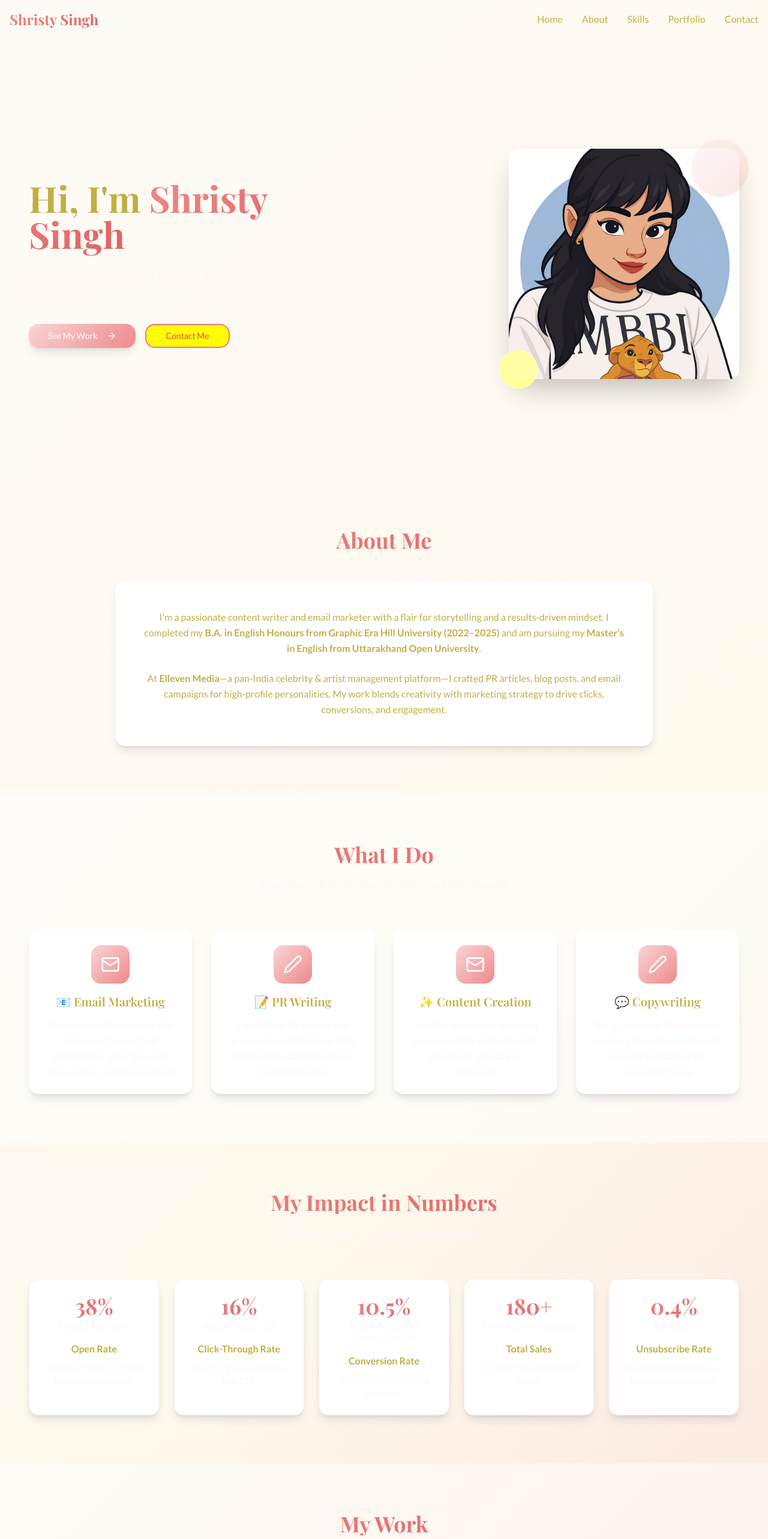
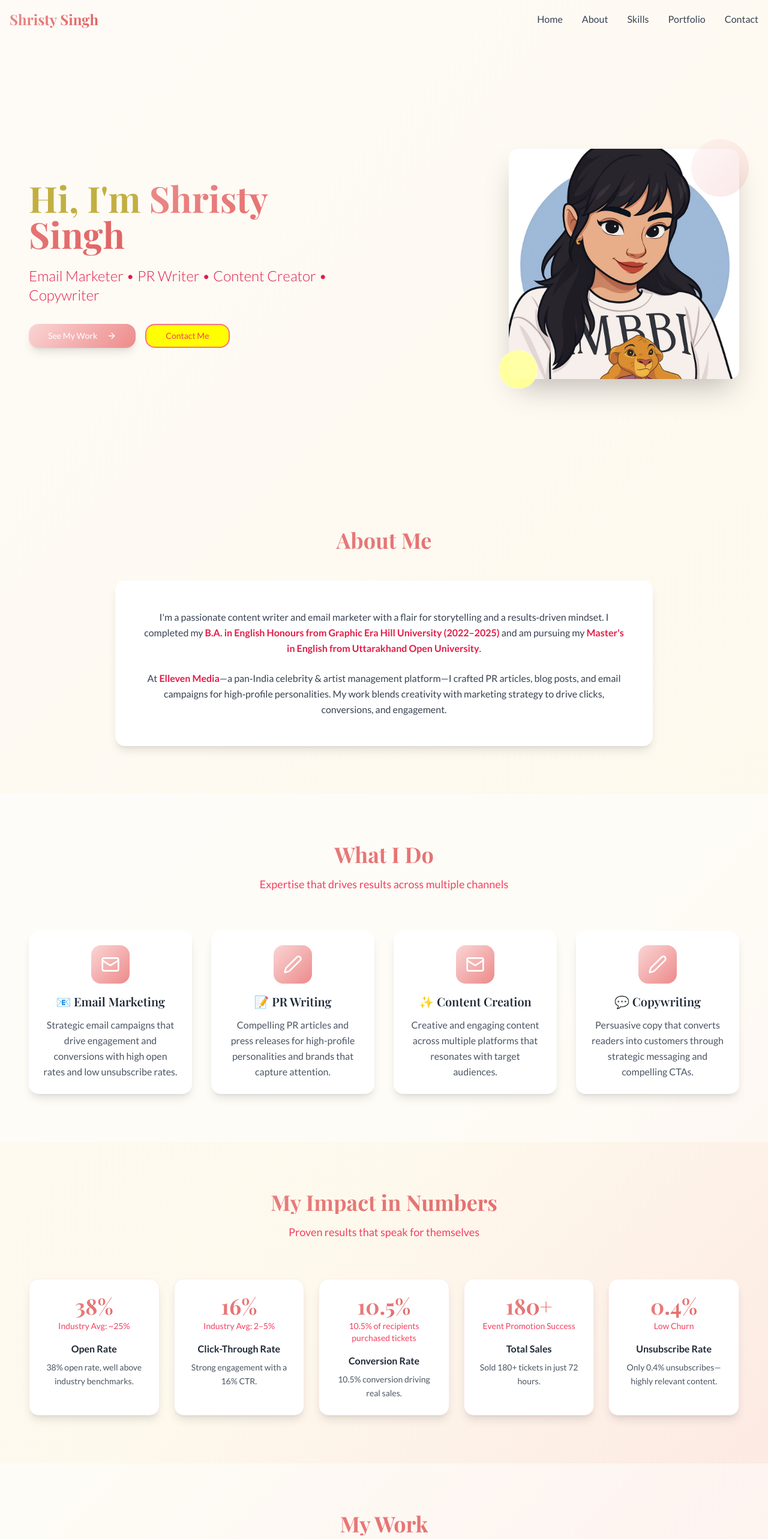
Before and after one commit to TanujChandola/shristy-pastel-portfolio, a React (Vite) app: page / in a window 1280 px wide. Shown: the top 2566 px of the page at 60% size. Built offline with nearby package versions, Linux system fonts and the light colour scheme.

Commit message:
Fix: Improve text color and theme consistency
Updated text colors to softer grays for better readability and theme consistency across the entire website.

```diff
--- a/src/components/About.tsx
+++ b/src/components/About.tsx
@@ -10,14 +10,14 @@ const About = () => {
 
           <div className="bg-white rounded-2xl p-8 md:p-12 shadow-lg animate-fade-in-up">
             <div className="prose prose-lg max-w-none">
-              <p className="text-foreground leading-relaxed mb-6">
+              <p className="text-gray-700 leading-relaxed mb-6">
                 I'm a passionate content writer and email marketer with a flair for storytelling and a results‑driven mindset.
-                I completed my <strong>B.A. in English Honours from Graphic Era Hill University (2022–2025)</strong> and am pursuing
-                my <strong>Master's in English from Uttarakhand Open University</strong>.
+                I completed my <strong className="text-rose-600">B.A. in English Honours from Graphic Era Hill University (2022–2025)</strong> and am pursuing
+                my <strong className="text-rose-600">Master's in English from Uttarakhand Open University</strong>.
               </p>
 
-              <p className="text-foreground leading-relaxed">
-                At <strong>Elleven Media</strong>—a pan‑India celebrity & artist management platform—I crafted PR articles,
+              <p className="text-gray-700 leading-relaxed">
+                At <strong className="text-rose-600">Elleven Media</strong>—a pan‑India celebrity & artist management platform—I crafted PR articles,
                 blog posts, and email campaigns for high‑profile personalities. My work blends creativity with marketing
                 strategy to drive clicks, conversions, and engagement.
               </p>
--- a/src/components/Contact.tsx
+++ b/src/components/Contact.tsx
@@ -11,7 +11,7 @@ const Contact = () => {
             Let's Work Together
           </h2>
 
-          <p className="text-gray-700 text-lg mb-12 animate-fade-in">
+          <p className="text-rose-500 text-lg mb-12 animate-fade-in">
             Ready to elevate your content strategy? Let's discuss how I can help drive your marketing goals.
           </p>
 
@@ -25,7 +25,7 @@ const Contact = () => {
                 <h3 className="font-playfair text-2xl font-semibold mb-4 text-gray-800">
                   Get In Touch
                 </h3>
-                <p className="text-gray-700 mb-6">
+                <p className="text-gray-600 mb-6">
                   I'm always excited to discuss new opportunities and creative projects.
                 </p>
               </div>
--- a/src/components/Hero.tsx
+++ b/src/components/Hero.tsx
@@ -1,5 +1,7 @@
+
 import { Button } from '@/components/ui/button';
 import { ArrowRight } from 'lucide-react';
+
 const Hero = () => {
   const scrollToSection = (sectionId: string) => {
     const element = document.getElementById(sectionId);
@@ -9,7 +11,9 @@ const Hero = () => {
       });
     }
   };
-  return <section id="hero" className="min-h-screen flex items-center justify-center px-4 pt-20">
+
+  return (
+    <section id="hero" className="min-h-screen flex items-center justify-center px-4 pt-20">
       <div className="container mx-auto">
         <div className="grid grid-cols-1 lg:grid-cols-2 gap-12 items-center">
 
@@ -19,7 +23,7 @@ const Hero = () => {
               Hi, I'm <span className="text-gradient">Shristy Singh</span>
             </h1>
 
-            <p className="text-xl md:text-2xl text-muted-foreground mb-8 font-light">
+            <p className="text-xl md:text-2xl text-rose-600 mb-8 font-light">
               Email Marketer • PR Writer • Content Creator • Copywriter
             </p>
 
@@ -47,6 +51,8 @@ const Hero = () => {
           </div>
         </div>
       </div>
-    </section>;
+    </section>
+  );
 };
+
 export default Hero;
--- a/src/components/Impact.tsx
+++ b/src/components/Impact.tsx
@@ -67,7 +67,7 @@ const Impact = () => {
           <h2 className="font-playfair text-3xl md:text-4xl font-bold mb-4 text-gradient animate-fade-in">
             My Impact in Numbers
           </h2>
-          <p className="text-muted-foreground text-lg animate-fade-in">
+          <p className="text-rose-500 text-lg animate-fade-in">
             Proven results that speak for themselves
           </p>
         </div>
@@ -134,16 +134,16 @@ const StatCard = ({ stat, isVisible, delay }: StatCardProps) => {
         <div className="text-3xl md:text-4xl font-bold text-gradient font-playfair">
           {count.toFixed(stat.value % 1 !== 0 ? 1 : 0)}{stat.suffix}
         </div>
-        <div className="text-sm text-muted-foreground font-medium mt-1">
+        <div className="text-sm text-rose-500 font-medium mt-1">
           {stat.benchmark}
         </div>
       </div>
 
-      <h3 className="font-semibold text-foreground mb-2">
+      <h3 className="font-semibold text-gray-800 mb-2">
         {stat.label}
       </h3>
 
-      <p className="text-sm text-muted-foreground leading-relaxed">
+      <p className="text-sm text-gray-600 leading-relaxed">
         {stat.description}
       </p>
     </div>
--- a/src/components/Navigation.tsx
+++ b/src/components/Navigation.tsx
@@ -33,31 +33,31 @@ const Navigation = () => {
           <div className="hidden md:flex space-x-8">
             <button
               onClick={() => scrollToSection('hero')}
-              className="text-foreground hover:text-primary transition-colors font-medium"
+              className="text-gray-700 hover:text-rose-500 transition-colors font-medium"
             >
               Home
             </button>
             <button
               onClick={() => scrollToSection('about')}
-              className="text-foreground hover:text-primary transition-colors font-medium"
+              className="text-gray-700 hover:text-rose-500 transition-colors font-medium"
             >
               About
             </button>
             <button
               onClick={() => scrollToSection('skills')}
-              className="text-foreground hover:text-primary transition-colors font-medium"
+              className="text-gray-700 hover:text-rose-500 transition-colors font-medium"
             >
               Skills
             </button>
             <button
               onClick={() => scrollToSection('portfolio')}
-              className="text-foreground hover:text-primary transition-colors font-medium"
+              className="text-gray-700 hover:text-rose-500 transition-colors font-medium"
             >
               Portfolio
             </button>
             <button
               onClick={() => scrollToSection('contact')}
-              className="text-foreground hover:text-primary transition-colors font-medium"
+              className="text-gray-700 hover:text-rose-500 transition-colors font-medium"
             >
               Contact
             </button>
--- a/src/components/Portfolio.tsx
+++ b/src/components/Portfolio.tsx
@@ -32,7 +32,7 @@ const Portfolio = () => {
           <h2 className="font-playfair text-3xl md:text-4xl font-bold mb-4 text-gradient animate-fade-in">
             My Work
           </h2>
-          <p className="text-gray-700 text-lg animate-fade-in">
+          <p className="text-rose-500 text-lg animate-fade-in">
             Real projects, real results
           </p>
         </div>
@@ -53,7 +53,7 @@ const Portfolio = () => {
                   {project.title}
                 </h3>
 
-                <p className="text-gray-700 leading-relaxed mb-6 flex-grow">
+                <p className="text-gray-600 leading-relaxed mb-6 flex-grow">
                   {project.description}
                 </p>
 
--- a/src/components/Skills.tsx
+++ b/src/components/Skills.tsx
@@ -32,7 +32,7 @@ const Skills = () => {
           <h2 className="font-playfair text-3xl md:text-4xl font-bold mb-4 text-gradient animate-fade-in">
             What I Do
           </h2>
-          <p className="text-muted-foreground text-lg animate-fade-in">
+          <p className="text-rose-500 text-lg animate-fade-in">
             Expertise that drives results across multiple channels
           </p>
         </div>
@@ -49,11 +49,11 @@ const Skills = () => {
                   <skill.icon className="h-8 w-8 text-white" />
                 </div>
 
-                <h3 className="font-playfair text-xl font-semibold mb-3 text-foreground">
+                <h3 className="font-playfair text-xl font-semibold mb-3 text-gray-800">
                   {skill.title}
                 </h3>
 
-                <p className="text-muted-foreground leading-relaxed">
+                <p className="text-gray-600 leading-relaxed">
                   {skill.description}
                 </p>
               </div>
--- a/vite.config.ts
+++ b/vite.config.ts
@@ -1,21 +1,18 @@
+
 import { defineConfig } from "vite";
 import react from "@vitejs/plugin-react-swc";
 import path from "path";
 
-
 // https://vitejs.dev/config/
-export default defineConfig(({ mode }) => ({
+export default defineConfig({
   server: {
     host: "::",
     port: 8080,
   },
-  plugins: [
-    react(),
-    mode === 'development'
-  ].filter(Boolean),
+  plugins: [react()],
   resolve: {
     alias: {
       "@": path.resolve(__dirname, "./src"),
     },
   },
-}));
+});
```
